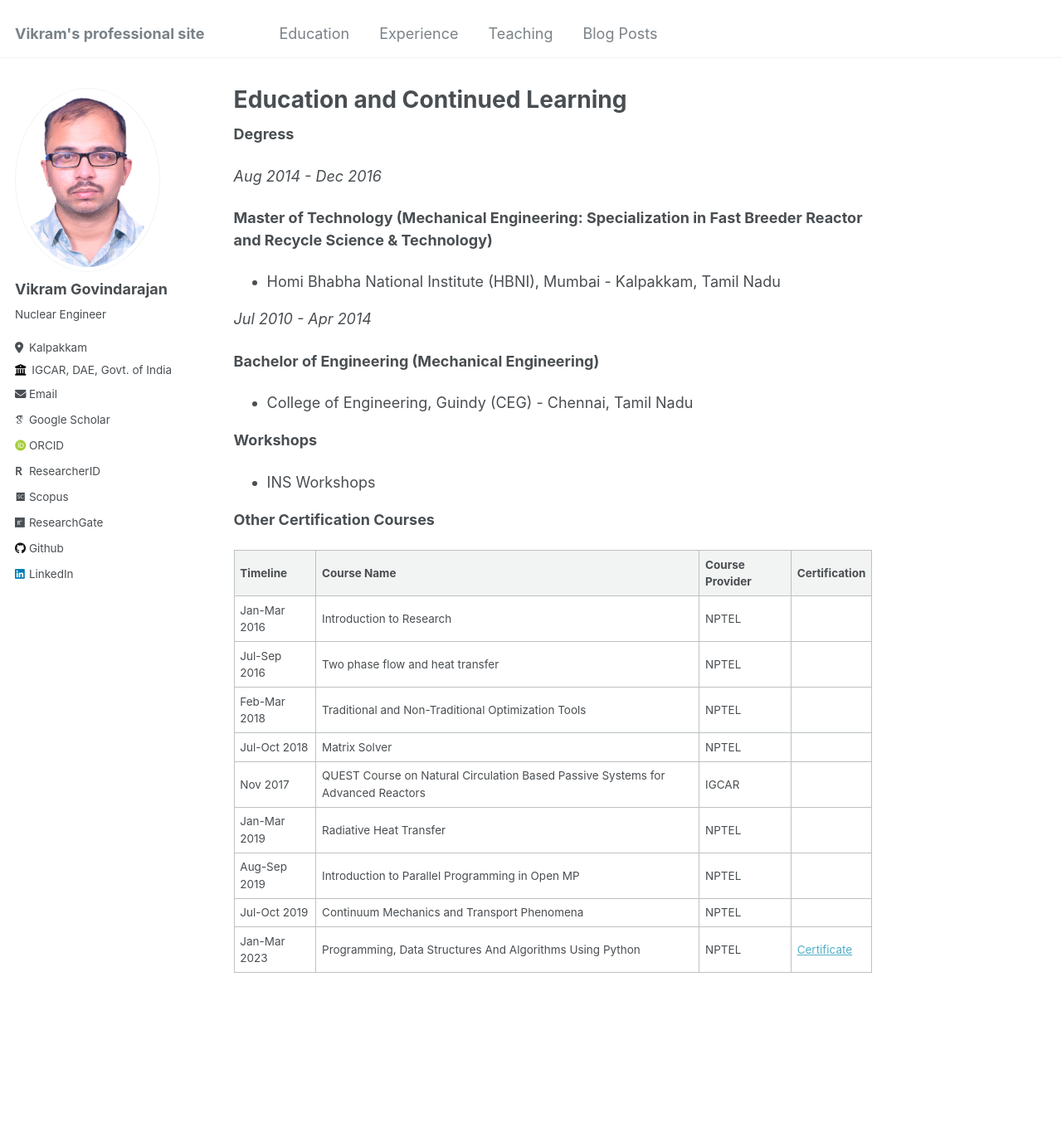
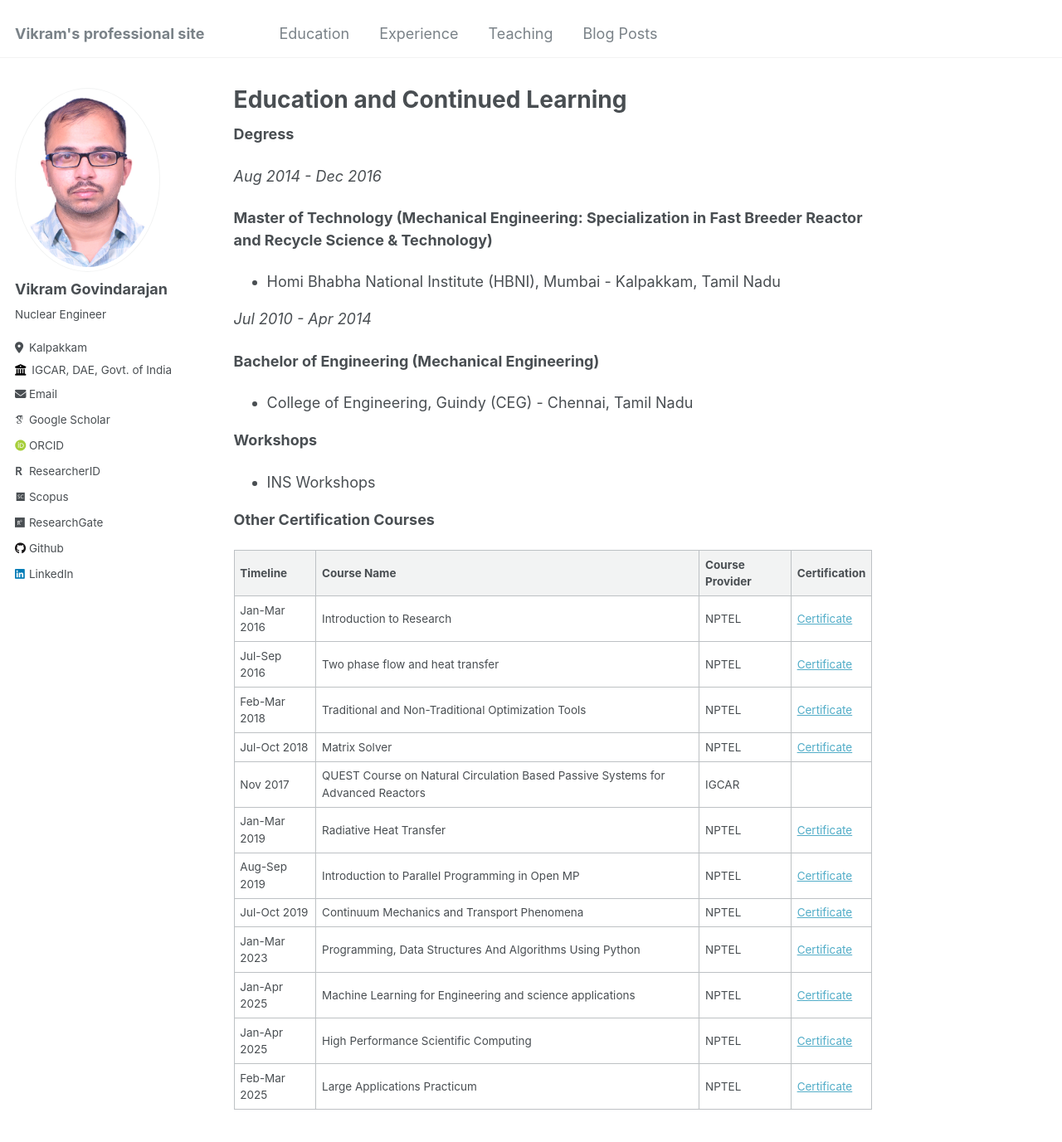
Before and after one commit to VikramGovindarajan/vikramgovindarajan.github.io, a Jekyll site: the page built from _pages/education.md, in a window 1280 px wide and 1400 px high. Shown: the top 1377 px of the window at 83% size. Built offline with Jekyll 4.4.1, drawn with Linux system fonts in a browser that asks for light colours; some web fonts are replaced.

Commit message:
add course certificates

```diff
--- a/_pages/education.md
+++ b/_pages/education.md
@@ -22,14 +22,17 @@ author_profile: true
 
 **Other Certification Courses**
 
-| Timeline       | Course Name                                                      | Course Provider | Certification                                                                                         |
-|----------------|------------------------------------------------------------------|-----------------|-----------------------------------------------------------------------------------------------------|
-| Jan-Mar 2016   | Introduction to Research                                        | NPTEL          |                                                                                                     |
-| Jul-Sep 2016   | Two phase flow and heat transfer                                 | NPTEL          |                                                                                                     |
-| Feb-Mar 2018   | Traditional and Non-Traditional Optimization Tools               | NPTEL          |                                                                                                     |
-| Jul-Oct 2018   | Matrix Solver                                                   | NPTEL          |                                                                                                     |
+| Timeline       | Course Name                                                      | Course Provider      | Certification                                                                                         |
+|----------------|------------------------------------------------------------------|----------------------|-----------------------------------------------------------------------------------------------------|
+| Jan-Mar 2016   | Introduction to Research                                         | NPTEL                | [Certificate](https://archive.nptel.ac.in/content/noc/NOC16/SEM1/Ecertificates/127/noc16-ge01/Course/NPTEL16GE012718395.jpg) |
+| Jul-Sep 2016   | Two phase flow and heat transfer                                 | NPTEL                | [Certificate](https://archive.nptel.ac.in/content/noc/NOC16/SEM2/Ecertificates/112/noc16-me11/Course/NPTEL16ME1118230796.jpg) |
+| Feb-Mar 2018   | Traditional and Non-Traditional Optimization Tools               | NPTEL                | [Certificate](https://archive.nptel.ac.in/content/noc/NOC18/SEM1/Ecertificates/112/noc18-me17/Course/NPTEL18ME17S22707311810062034.jpg) |
+| Jul-Oct 2018   | Matrix Solver                                                    | NPTEL                | [Certificate](https://archive.nptel.ac.in/content/noc/NOC18/SEM2/Ecertificates/111/noc18-ma13/Course/NPTEL18MA13S112102731810139534.jpg) |
 | Nov 2017       | QUEST Course on Natural Circulation Based Passive Systems for Advanced Reactors | IGCAR |                                                                                                     |
-| Jan-Mar 2019   | Radiative Heat Transfer                                          | NPTEL          |                                                                                                     |
-| Aug-Sep 2019   | Introduction to Parallel Programming in Open MP                  | NPTEL          |                                                                                                     |
-| Jul-Oct 2019   | Continuum Mechanics and Transport Phenomena                      | NPTEL          |                                                                                                     |
-| Jan-Mar 2023   | Programming, Data Structures And Algorithms Using Python         | NPTEL          | [Certificate](https://archive.nptel.ac.in/content/noc/NOC23/SEM1/Ecertificates/106/noc23-cs15/Course/NPTEL23CS15S2554056103131743.jpg) |
+| Jan-Mar 2019   | Radiative Heat Transfer                                          | NPTEL                | [Certificate](https://archive.nptel.ac.in/content/noc/NOC19/SEM1/Ecertificates/112/noc19-me08/Course/NPTEL19ME08S21600380191122223.jpg) |
+| Aug-Sep 2019   | Introduction to Parallel Programming in Open MP                  | NPTEL                | [Certificate](https://archive.nptel.ac.in/content/noc/NOC19/SEM2/Ecertificates/106/noc19-cs45/Course/NPTEL19CS45S5121176088ade0411e9babc6314aafe8f64.jpg) |
+| Jul-Oct 2019   | Continuum Mechanics and Transport Phenomena                      | NPTEL                | [Certificate](https://archive.nptel.ac.in/content/noc/NOC19/SEM2/Ecertificates/103/noc19-ch27/Course/NPTEL19CH27S6121319588ade0411e9babc6314aafe8f64.jpg) |
+| Jan-Mar 2023   | Programming, Data Structures And Algorithms Using Python         | NPTEL                | [Certificate](https://archive.nptel.ac.in/content/noc/NOC23/SEM1/Ecertificates/106/noc23-cs15/Course/NPTEL23CS15S2554056103131743.jpg)  |
+| Jan-Apr 2025   | Machine Learning for Engineering and science applications        | NPTEL                | [Certificate](https://archive.nptel.ac.in/content/noc/NOC25/SEM1/Ecertificates/106/noc25-cs49/Course/NPTEL25CS49S54320619104396552.pdf) |
+| Jan-Apr 2025   | High Performance Scientific Computing					        | NPTEL                | [Certificate](https://archive.nptel.ac.in/content/noc/NOC25/SEM1/Ecertificates/111/noc25-ma27/Course/NPTEL25MA27S64320640404396552.pdf) |
+| Feb-Mar 2025   | Large Applications Practicum								        | NPTEL                | [Certificate](https://archive.nptel.ac.in/content/noc/NOC25/SEM1/Ecertificates/106/noc25-cs76/Course/NPTEL25CS76S34320005404396552.pdf) |
```
